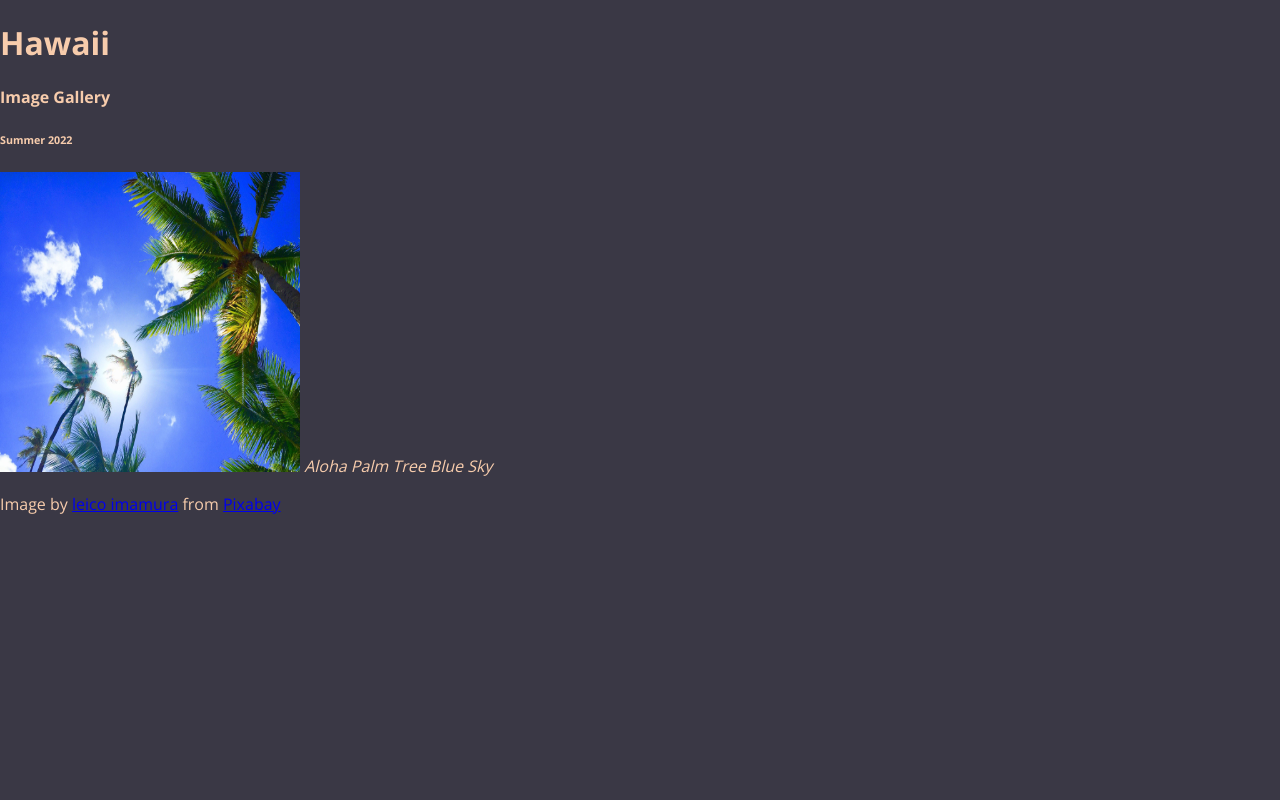
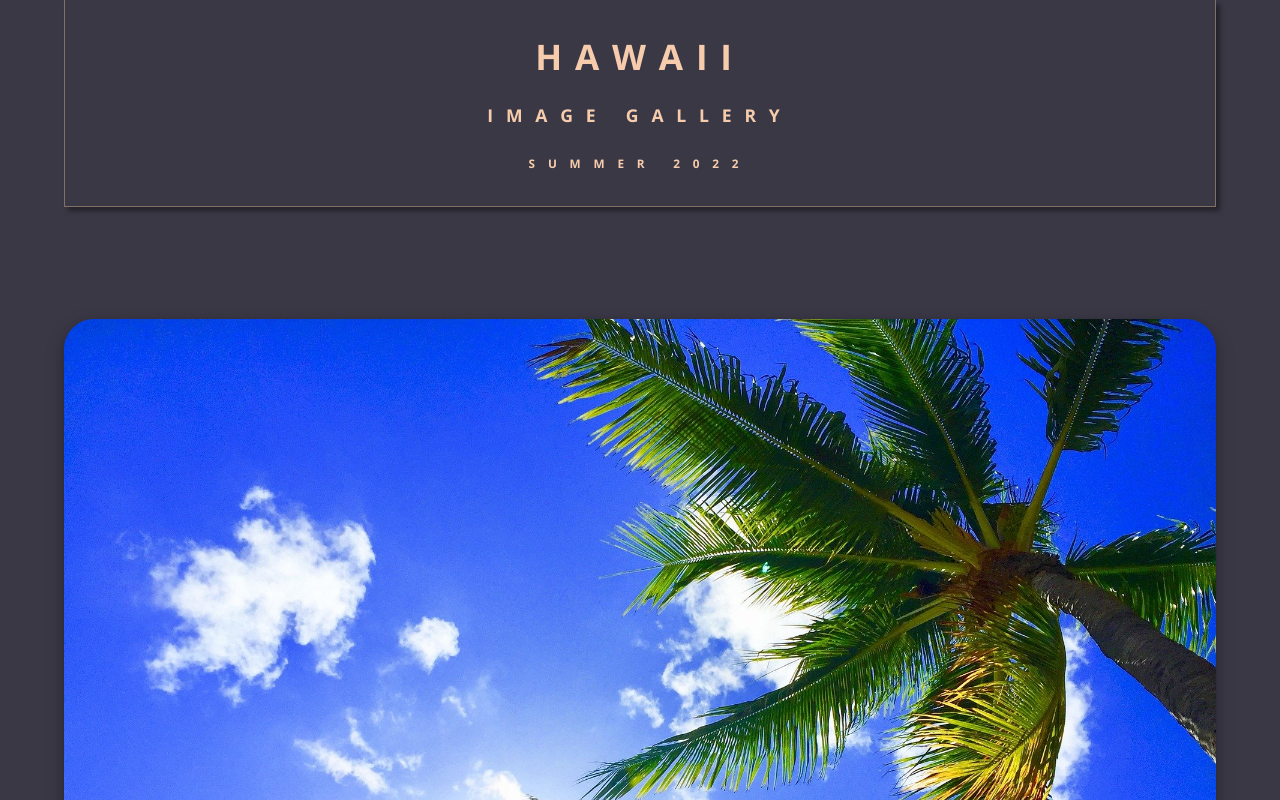
Before and after one commit to CSF2223/imagegallery-EspinosaManny, a plain HTML site: page index.html in a window 1280 px wide. Shown: the top 800 px of the page. Drawn offline with nearby package versions, Linux system fonts and the light colour scheme.

Commit message:
complete through 2.08 & 2.09

```diff
--- a/index.html
+++ b/index.html
@@ -15,11 +15,14 @@
     </header>
 
     <section>
-        <div>
+        <div class ="imageCard">
             <img src="assets/hawaii-2700190_1920.jpg" alt="Aloha Palm Tree Blue SKy" width="300" height="300"></img>
-            <cite>Aloha Palm Tree Blue Sky</cite>
-            <p> Image by <a href="https://pixabay.com/users/graziebambino-1593455/?utm_source=link-attribution&amp;utm_medium=referral&amp;utm_campaign=image&amp;utm_content=2700190">leico imamura</a> from <a href="https://pixabay.com/?utm_source=link-attribution&amp;utm_medium=referral&amp;utm_campaign=image&amp;utm_content=2700190">Pixabay</a></p>
-        </div>
+            <div class ="cardText">
+                <cite>Aloha Palm Tree Blue Sky</cite>
+                 <p> Image by <a href="https://pixabay.com/users/graziebambino-1593455/?utm_source=link-attribution&amp;utm_medium=referral&amp;utm_campaign=image&amp;utm_content=2700190">leico imamura</a>
+                 from <a href="https://pixabay.com/?utm_source=link-attribution&amp;utm_medium=referral&amp;utm_campaign=image&amp;utm_content=2700190">Pixabay</a></p>
+             </div>  <!-- Close "cardText" class -->
+        </div>  <!-- Close "cardText" class -->
     </section>
 
 </body>
--- a/style.css
+++ b/style.css
@@ -12,9 +12,42 @@ tertiary color:    #826F66
 
 @import url('https://fonts.googleapis.com/css2?family=Open+Sans:wght@300;400;600;700&display=swap');
 
+html {
+    font-size: 62.5;     /* Default font size is 16px - 62.5% of 16 is 10px -
+                            1 rem(relative unit)now will be equivilant to 10px*/
+}
+header{
+    margin: 0 4rem;
+    letter-spacing: 0.8rem;
+    text-align: center;
+    border-bottom: 1px solid #826F66;
+    border-right: 1px solid #826F66;
+    border-left: 1px solid #826F66;
+    padding: 0.5rem;
+    box-shadow: 4px 4px 5px rgba(0,0,0,0.4);
+    text-transform: uppercase;
+    font-size: 1.1rem;
+}
+
+
 body {
     background-color: #3A3845;
     color:#F7CCAC;
     font-family: 'open sans', sans-serif;
     margin: 0;
 }
+
+ .imageCard{
+    display: flex;
+    flex-direction: column;
+    justify-content: center;
+    align-items: center;
+    margin: 7rem 4rem;
+}
+
+.imageCard img {
+    width: 100%;
+    height: auto;
+    border-radius: 30px;
+    box-shadow: 0 4px 8px 0 rgba(0, 0, 0, 0.2), 0 6px 20px 0 rgba(0,0,0, 0.19);
+}
```
